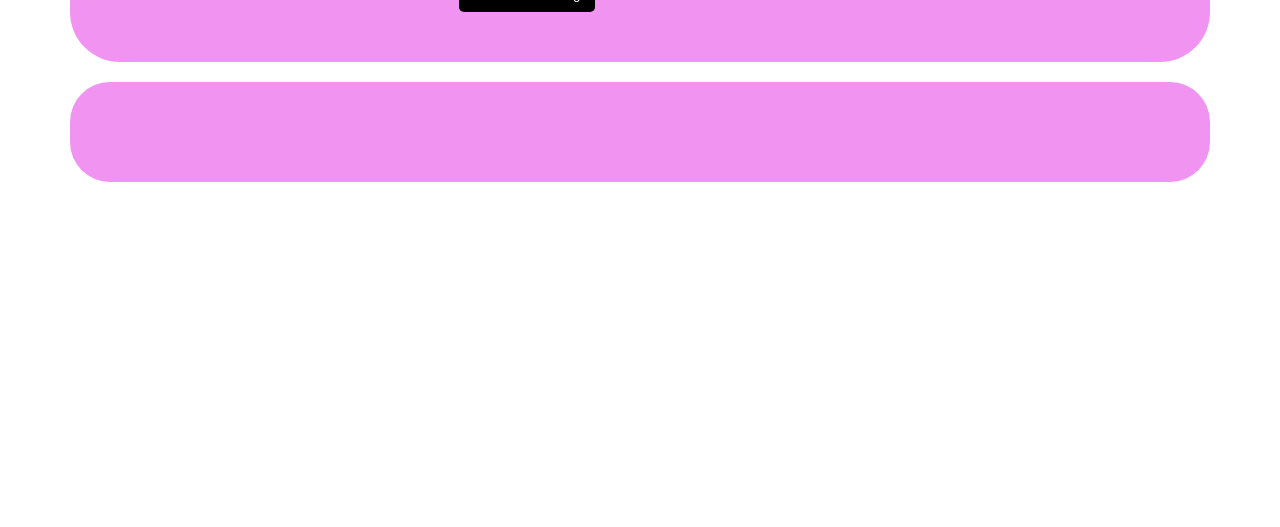
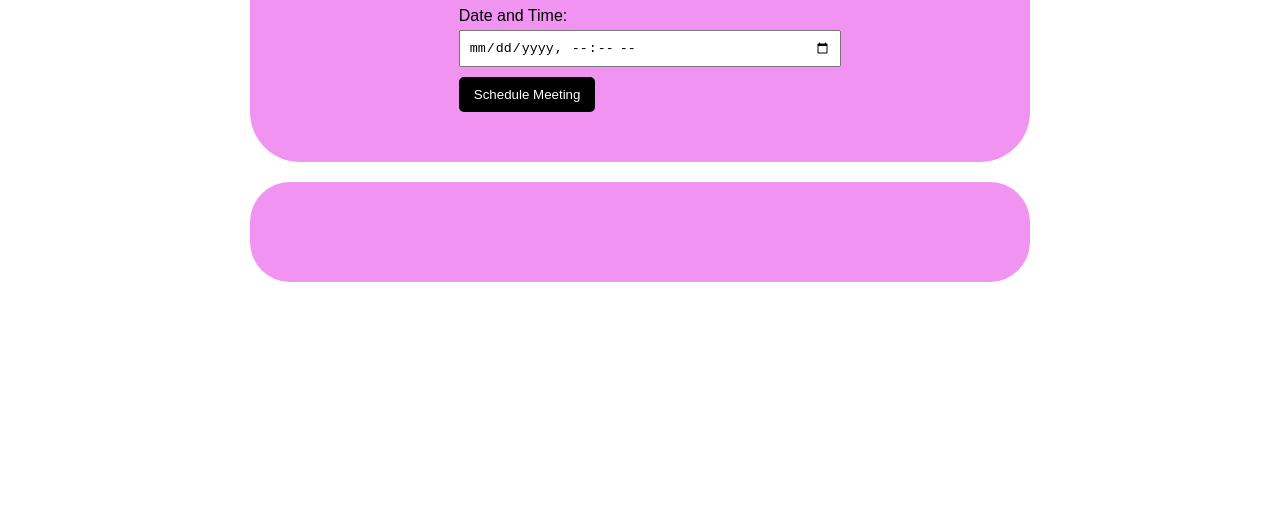
Before and after one commit to haysteasley/meeting-scheduler, a website: page index.html in a window 1280 px wide. Shown: the part 273-800 px from the top of the page. Drawn offline with Linux system fonts and the light colour scheme.

Commit message:
making it cuter

```diff
--- a/style.css
+++ b/style.css
@@ -10,7 +10,9 @@
   }
 
   body {
-    margin: 50px;
+    margin-right: 230px;
+    margin-left: 230px;
+    margin-top: 150px;
   }
   label {
     display: block;
```
